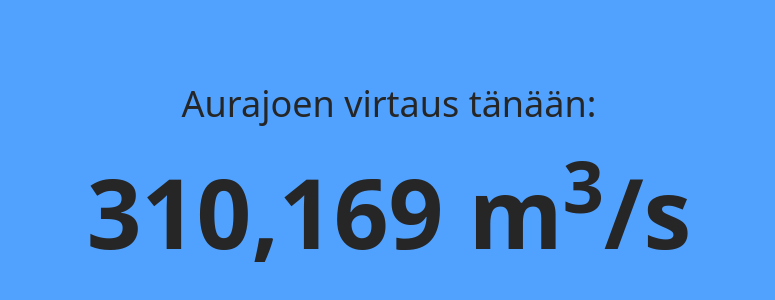
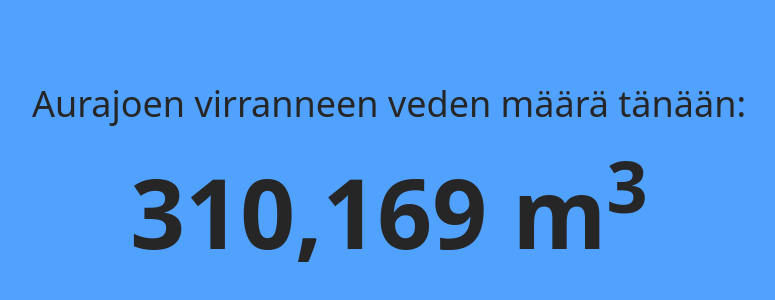
Before and after one commit to otsosaarinen/aurajoki-docker, a React (Vite) app: page / in a window 1280 px wide. Shown: the part 228-528 px from the top of the page, without its empty margins (251-1026 px from the left). Built offline with nearby package versions, Linux system fonts and the light colour scheme.

Commit message:
remove "/s"

```diff
--- a/src/App.tsx
+++ b/src/App.tsx
@@ -37,9 +37,11 @@ function App() {
     return (
         <>
             <div className="flex h-screen w-screen flex-col items-center justify-center gap-10 bg-blue-400 text-neutral-800">
-                <h1 className="text-4xl">Aurajoen virtaus tänään:</h1>
+                <h1 className="text-4xl">
+                    Aurajoen virranneen veden määrä tänään:
+                </h1>
                 <h2 className="text-8xl font-bold">
-                    <span id="waterFlow"></span> m<sup>3</sup>/s
+                    <span id="waterFlow"></span> m<sup>3</sup>
                 </h2>
             </div>
         </>
```
